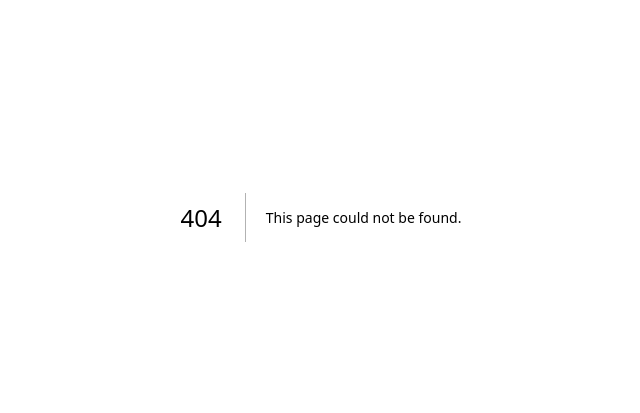
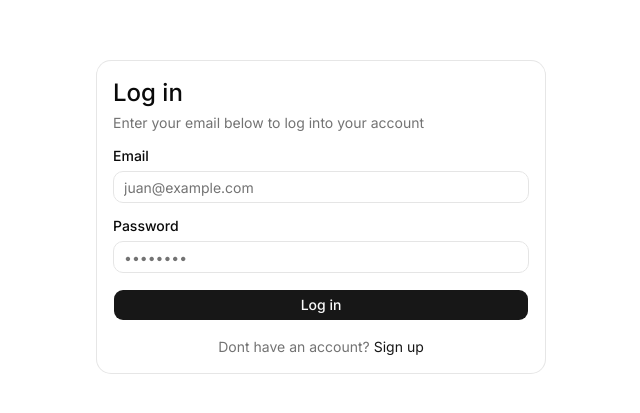
Before and after one commit to Cherubin-Hub/inventoryhub, a Next.js app: page /login in a window 1280 px wide. Before the commit this address had no page. Shown: the part 183-596 px from the top of the page, without its empty margins (319-959 px from the left). Built offline with nearby package versions, Linux system fonts and the light colour scheme.

Commit message:
"feat: add login flow and middleware protection"

```diff
--- /dev/null
+++ b/src/app/(auth)/login/page.tsx
@@ -0,0 +1,9 @@
+import { LoginForm } from "@/modules/auth/components/login-form";
+
+export default function LoginPage() {
+  return (
+    <main className="flex min-h-screen items-center justify-center p-4">
+      <LoginForm />
+    </main>
+  );
+}
--- /dev/null
+++ b/src/app/(dashboard)/dashboard/page.tsx
@@ -0,0 +1,24 @@
+import { auth, signOut } from "@/lib/auth";
+import { Button } from "@/components/ui/button";
+
+export default async function DashboardPage() {
+  // Grab the session data from the server
+  const session = await auth();
+
+  return (
+    <div className="flex min-h-screen flex-col items-center justify-center p-8 space-y-4">
+      <h1 className="text-3xl font-bold">Dashboard</h1>
+      <p>Welcome, {session?.user?.name}!</p>
+
+      {/* A Server Action form to log out */}
+      <form action={async () => {
+        "use server";
+        await signOut({ redirectTo: "/login" });
+      }}>
+        <Button variant="destructive" type="submit">
+          Log out
+        </Button>
+      </form>
+    </div>
+  );
+}
--- /dev/null
+++ b/src/middleware.ts
@@ -0,0 +1,28 @@
+import { auth } from "@/lib/auth";
+
+// This function runs on EVERY page request before the page loads.
+export default auth((req) => {
+  const isLoggedIn = !!req.auth; // True if the user has a valid session token
+  const isAuthPage = req.nextUrl.pathname.startsWith("/login") || req.nextUrl.pathname.startsWith("/signup");
+
+  // If the user is trying to access Login or Signup while already logged in...
+  if (isAuthPage) {
+    if (isLoggedIn) {
+      // ...redirect them away to the dashboard.
+      return Response.redirect(new URL("/dashboard", req.nextUrl));
+    }
+    return; // Otherwise, let them see the login page.
+  }
+
+  // If the user is trying to access ANY OTHER PAGE while NOT logged in...
+  if (!isLoggedIn) {
+    // ...kick them out to the login page.
+    return Response.redirect(new URL("/login", req.nextUrl));
+  }
+});
+
+// The matcher tells Next.js which paths the middleware should run on.
+// We exclude API routes and static files (like images and CSS) for performance.
+export const config = {
+  matcher: ["/((?!api|_next/static|_next/image|favicon.ico).*)"],
+};
--- a/src/modules/auth/actions.ts
+++ b/src/modules/auth/actions.ts
@@ -1,17 +1,17 @@
 "use server";
 
 import bcrypt from "bcryptjs";
+import { AuthError } from "next-auth";
 
 import { db } from "@/lib/db";
-import { signupSchema } from "./schemas";
+import { signIn } from "@/lib/auth";
+import { signupSchema, loginSchema } from "./schemas";
 
-import type { SignupInput } from "./schemas";
+import type { SignupInput, LoginInput } from "./schemas";
 
 const SALT_ROUNDS = 10;
 
-// Creates a new user account with a hashed password.
 export async function signup(values: SignupInput): Promise<{ error: string | null }> {
-  // Validate input on the server even though the client already validated it.
   const parsed = signupSchema.safeParse(values);
 
   if (!parsed.success) {
@@ -20,7 +20,6 @@ export async function signup(values: SignupInput): Promise<{ error: string | nul
 
   const { name, email, password } = parsed.data;
 
-  // Check if a user with this email already exists.
   const existingUser = await db.user.findUnique({
     where: { email },
   });
@@ -29,12 +28,8 @@ export async function signup(values: SignupInput): Promise<{ error: string | nul
     return { error: "An account with this email already exists." };
   }
 
-  // Hash the password so we never store it as plain text.
-  // bcrypt.hash turns "mypassword" into something like "$2a$10$X7z..."
-  // Even if the database leaks, attackers cannot reverse the hash.
   const hashedPassword = await bcrypt.hash(password, SALT_ROUNDS);
 
-  // Create the user in the database.
   await db.user.create({
     data: {
       name,
@@ -45,3 +40,40 @@ export async function signup(values: SignupInput): Promise<{ error: string | nul
 
   return { error: null };
 }
+
+// NEW: Logs the user in using Auth.js
+export async function login(values: LoginInput): Promise<{ error: string | null }> {
+  const parsed = loginSchema.safeParse(values);
+
+  if (!parsed.success) {
+    return { error: "Invalid input" };
+  }
+
+  try {
+    // Auth.js handles the password checking (via the authorize function we wrote earlier)
+    await signIn("credentials", {
+      email: parsed.data.email,
+      password: parsed.data.password,
+      redirectTo: "/dashboard",
+    });
+
+    return { error: null };
+  } catch (error) {
+    // Next.js handles redirects by throwing a special error. We MUST re-throw it.
+    if (error instanceof Error && error.message === "NEXT_REDIRECT") {
+      throw error;
+    }
+
+    // Catch Auth.js specific errors (like wrong password)
+    if (error instanceof AuthError) {
+      switch (error.type) {
+        case "CredentialsSignin":
+          return { error: "Invalid email or password." };
+        default:
+          return { error: "Something went wrong." };
+      }
+    }
+
+    throw error;
+  }
+}
--- /dev/null
+++ b/src/modules/auth/components/login-form.tsx
@@ -0,0 +1,112 @@
+"use client";
+
+import { useState } from "react";
+import Link from "next/link";
+import { useForm } from "react-hook-form";
+import { zodResolver } from "@hookform/resolvers/zod";
+
+import { Button } from "@/components/ui/button";
+import { Input } from "@/components/ui/input";
+import {
+  Card,
+  CardContent,
+  CardDescription,
+  CardHeader,
+  CardTitle,
+} from "@/components/ui/card";
+import {
+  Form,
+  FormControl,
+  FormField,
+  FormItem,
+  FormLabel,
+  FormMessage,
+} from "@/components/ui/form";
+import { loginSchema } from "../schemas";
+import { login } from "../actions";
+
+import type { LoginInput } from "../schemas";
+
+export function LoginForm() {
+  const [serverError, setServerError] = useState<string | null>(null);
+  const [isLoading, setIsLoading] = useState(false);
+
+  const form = useForm<LoginInput>({
+    resolver: zodResolver(loginSchema),
+    defaultValues: {
+      email: "",
+      password: "",
+    },
+  });
+
+  async function handleSubmit(values: LoginInput) {
+    setServerError(null);
+    setIsLoading(true);
+
+    const result = await login(values);
+
+    if (result?.error) {
+      setServerError(result.error);
+      setIsLoading(false);
+    }
+  }
+
+  return (
+    <Card className="w-full max-w-md">
+      <CardHeader>
+        <CardTitle className="text-2xl">Log in</CardTitle>
+        <CardDescription>Enter your email below to log into your account</CardDescription>
+      </CardHeader>
+      <CardContent>
+        <Form {...form}>
+          <form onSubmit={form.handleSubmit(handleSubmit)} className="space-y-4">
+            {serverError && (
+              <div className="rounded-md bg-destructive/10 p-3 text-sm text-destructive">
+                {serverError}
+              </div>
+            )}
+
+            <FormField
+              control={form.control}
+              name="email"
+              render={({ field }) => (
+                <FormItem>
+                  <FormLabel>Email</FormLabel>
+                  <FormControl>
+                    <Input type="email" placeholder="juan@example.com" {...field} />
+                  </FormControl>
+                  <FormMessage />
+                </FormItem>
+              )}
+            />
+
+            <FormField
+              control={form.control}
+              name="password"
+              render={({ field }) => (
+                <FormItem>
+                  <FormLabel>Password</FormLabel>
+                  <FormControl>
+                    <Input type="password" placeholder="••••••••" {...field} />
+                  </FormControl>
+                  <FormMessage />
+                </FormItem>
+              )}
+            />
+
+            <Button type="submit" className="w-full" disabled={isLoading}>
+              {isLoading ? "Logging in..." : "Log in"}
+            </Button>
+          </form>
+        </Form>
+
+        <p className="mt-4 text-center text-sm text-muted-foreground">
+          Dont have an account?{" "}
+          <Link href="/signup" className="text-primary hover:underline">
+            Sign up
+          </Link>
+        </p>
+      </CardContent>
+    </Card>
+  );
+}
--- a/src/modules/auth/schemas.ts
+++ b/src/modules/auth/schemas.ts
@@ -2,7 +2,6 @@ import { z } from "zod";
 
 const MIN_PASSWORD_LENGTH = 8;
 
-// Validates the signup form data.
 export const signupSchema = z
   .object({
     name: z.string().min(1, "Name is required"),
@@ -17,5 +16,12 @@ export const signupSchema = z
     path: ["confirmPassword"],
   });
 
-// Creates a TypeScript type from the Zod schema so we do not write the type twice.
 export type SignupInput = z.infer<typeof signupSchema>;
+
+// NEW: Validates the login form data.
+export const loginSchema = z.object({
+  email: z.string().email("Please enter a valid email address"),
+  password: z.string().min(1, "Password is required"),
+});
+
+export type LoginInput = z.infer<typeof loginSchema>;
```
